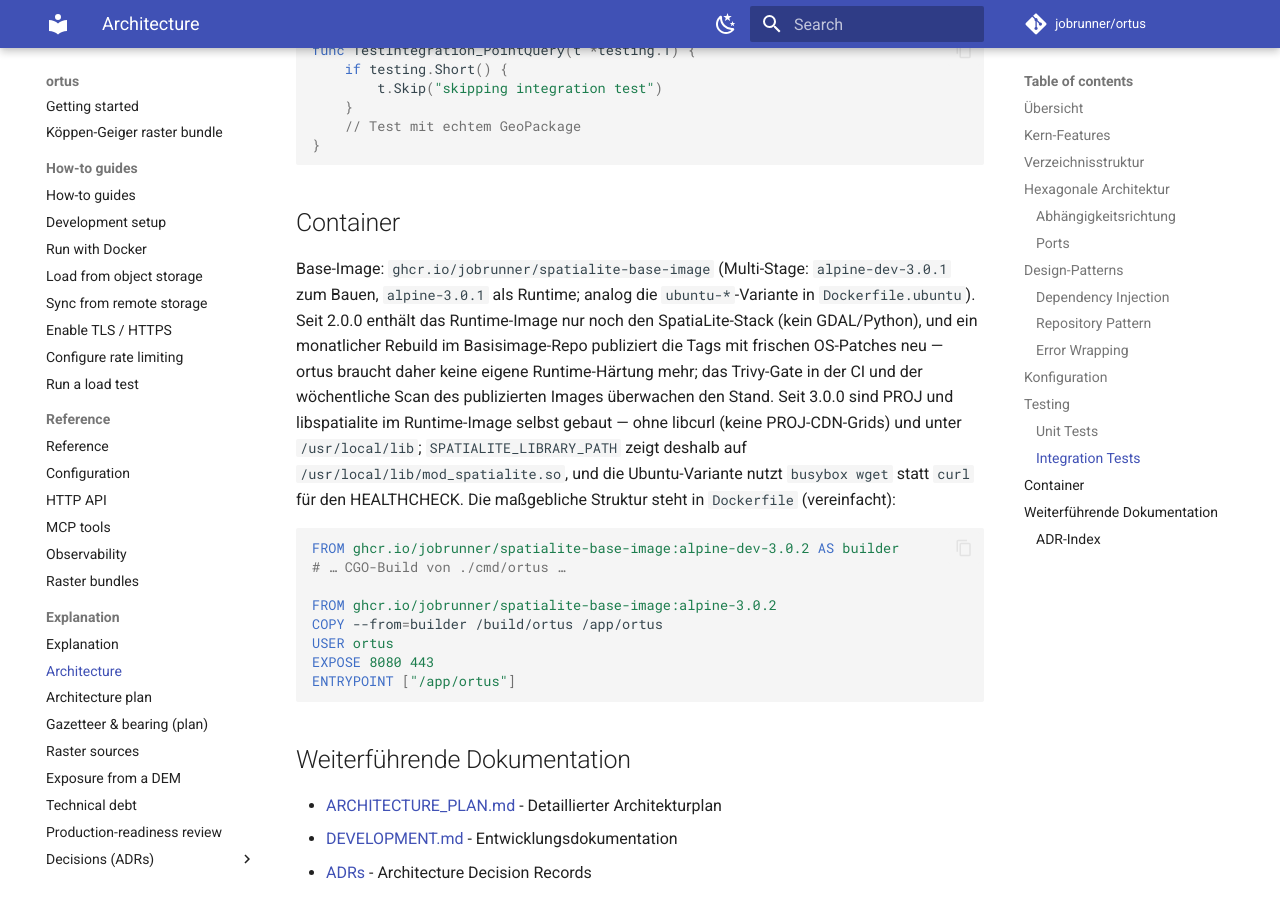
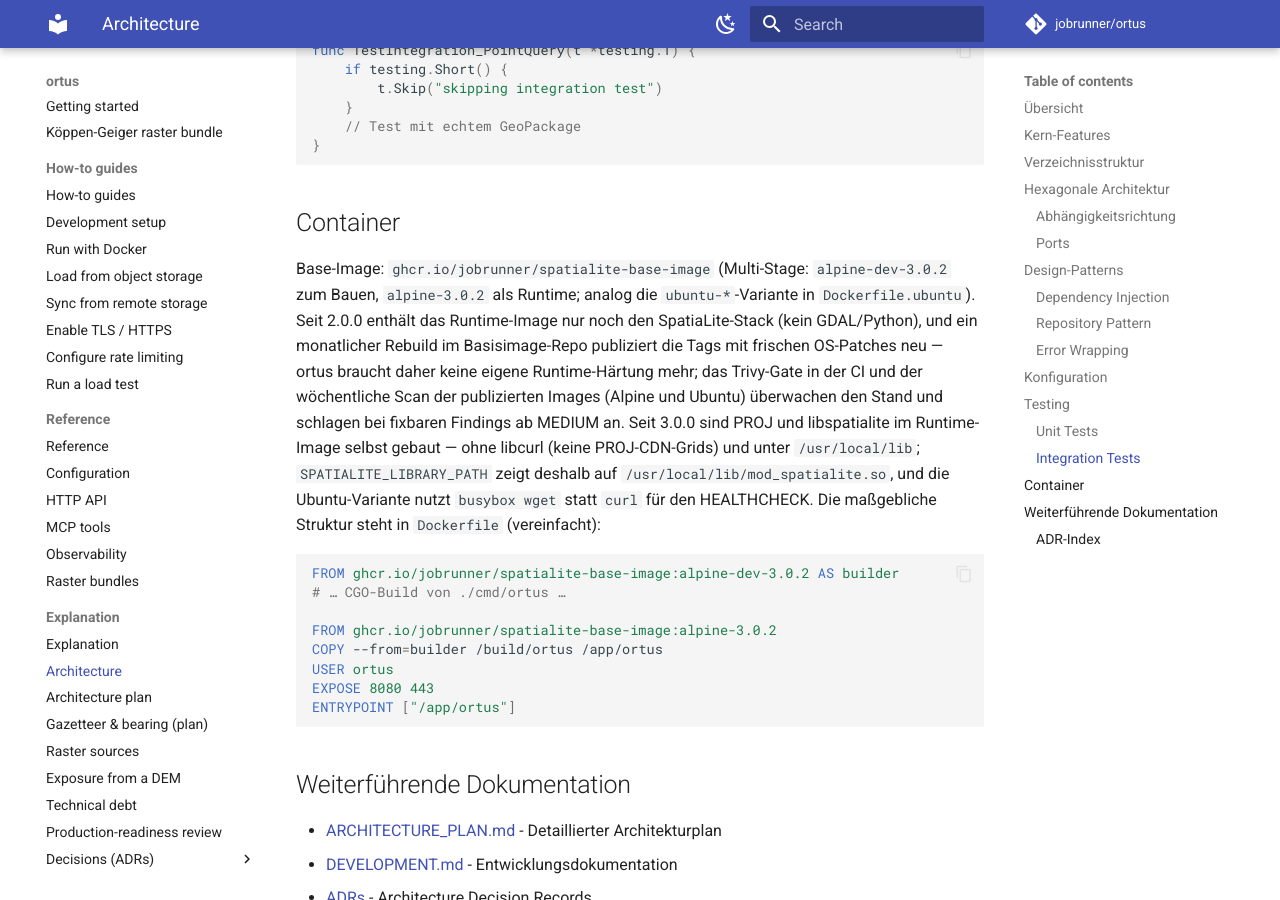
Before and after one commit to jobrunner/ortus, an MkDocs documentation site: the page built from docs/explanation/architecture.md, in a window 1280 px wide and 900 px high, scrolled down 4036 px. Built offline with MkDocs 1.6.1 and Material for MkDocs 9.7.7, drawn with Linux system fonts in a browser that asks for light colours; comment, search, counter and statistics services are not loaded.

Commit message:
ci(security): gate images on fixable MEDIUM vulnerabilities too
A medium CVE can still be exploitable in context. The Docker Security
Scan gates, the weekly published-image scan and `make verify-image` now
fail on fixable CRITICAL/HIGH/MEDIUM findings; the informational SARIF
scans include MEDIUM. ignore-unfixed stays, so every finding that fails
a gate is actionable. Current 2.0.2 images (Alpine and Ubuntu) have no
fixable findings at any severity, so the stricter gate starts green.

Also correct the base image version in the architecture prose (3.0.2).

Claude-Session: https://claude.ai/code/session_01TYW8kXiZseNyyKSkwTemoT

```diff
--- a/docs/explanation/architecture.md
+++ b/docs/explanation/architecture.md
@@ -192,13 +192,14 @@ func TestIntegration_PointQuery(t *testing.T) {
 
 ## Container
 
-Base-Image: `ghcr.io/jobrunner/spatialite-base-image` (Multi-Stage: `alpine-dev-3.0.1`
-zum Bauen, `alpine-3.0.1` als Runtime; analog die `ubuntu-*`-Variante in
+Base-Image: `ghcr.io/jobrunner/spatialite-base-image` (Multi-Stage: `alpine-dev-3.0.2`
+zum Bauen, `alpine-3.0.2` als Runtime; analog die `ubuntu-*`-Variante in
 `Dockerfile.ubuntu`). Seit 2.0.0 enthält das Runtime-Image nur noch den
 SpatiaLite-Stack (kein GDAL/Python), und ein monatlicher Rebuild im
 Basisimage-Repo publiziert die Tags mit frischen OS-Patches neu — ortus
 braucht daher keine eigene Runtime-Härtung mehr; das Trivy-Gate in der CI und
-der wöchentliche Scan des publizierten Images überwachen den Stand. Seit 3.0.0
+der wöchentliche Scan der publizierten Images (Alpine und Ubuntu) überwachen den
+Stand und schlagen bei fixbaren Findings ab MEDIUM an. Seit 3.0.0
 sind PROJ und libspatialite im Runtime-Image selbst gebaut — ohne libcurl
 (keine PROJ-CDN-Grids) und unter `/usr/local/lib`; `SPATIALITE_LIBRARY_PATH`
 zeigt deshalb auf `/usr/local/lib/mod_spatialite.so`, und die Ubuntu-Variante
```
Also changed, not shown: docs/how-to/run-with-docker.md (+1 -1 lines), 4 other files.
